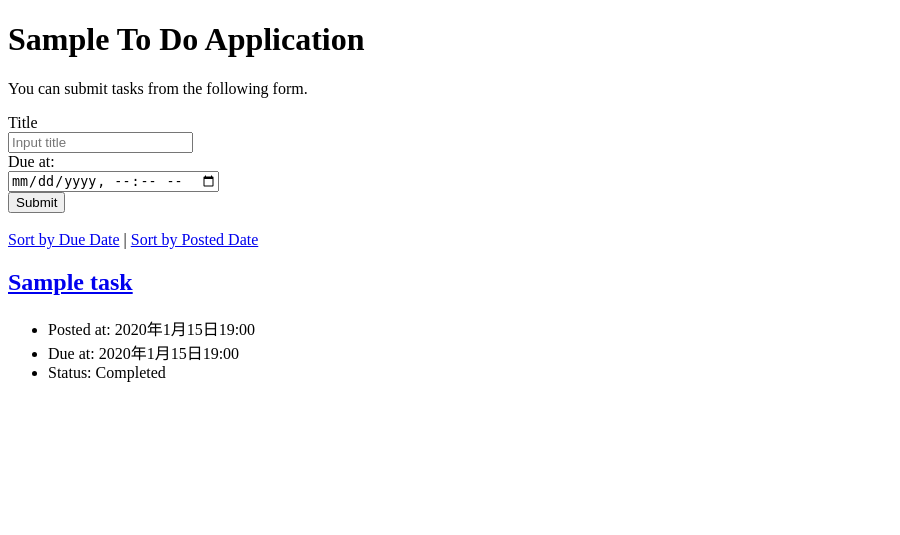
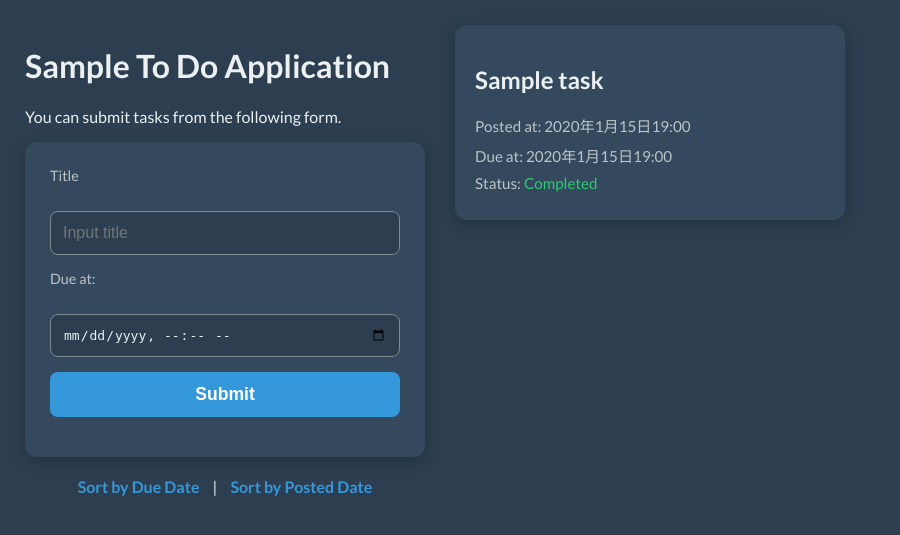
Before and after one commit to s1f102402237/django-test-exercise, a Django app: page / in a window 1280 px wide. Shown: the top 535 px of the page, without its empty margins (0-900 px from the left). Run offline with Django 5.2, Linux system fonts and the light colour scheme; tables that the repository leaves empty hold one stand-in row (values such as "Sample post").

Commit message:
indexのcssを適応

```diff
--- a/config/settings.py
+++ b/config/settings.py
@@ -11,7 +11,7 @@ https://docs.djangoproject.com/en/5.2/ref/settings/
 """
 
 from pathlib import Path
-
+import os
 # Build paths inside the project like this: BASE_DIR / 'subdir'.
 BASE_DIR = Path(__file__).resolve().parent.parent
 
@@ -117,6 +117,9 @@ USE_TZ = True
 
 STATIC_URL = 'static/'
 
+STATICFILES_DIRS = [
+    os.path.join(BASE_DIR, 'static'),
+]
 # Default primary key field type
 # https://docs.djangoproject.com/en/5.2/ref/settings/#default-auto-field
 
--- /dev/null
+++ b/todo/static/css/index.css
@@ -0,0 +1,168 @@
+@import url('https://fonts.googleapis.com/css2?family=Lato:wght@400;700&display=swap');
+
+body {
+  font-family: 'Lato', sans-serif;
+  background-color: #2c3e50;
+  color: #ecf0f1;
+  margin: 0;
+  padding: 25px;
+}
+
+h1,h2,h3,h4,h5,h6 {
+  font-weight: 700;
+}
+
+a {
+  color: #3498db;
+  text-decoration: none;
+  transition: color 0.3s ease;
+}
+
+a:hover {
+  color: #5dade2;
+  text-decoration: underline;
+}
+
+.main-layout-container {
+  display: flex;
+  align-items: flex-start;
+  gap: 30px;
+  width: 100%;
+  max-width: 1500px;
+  margin: 0 auto;
+}
+
+.left-column {
+  flex: 0 0 400px;
+  position: sticky;
+  top: 25px;
+}
+
+.right-column {
+  flex: 1;
+}
+
+form {
+  background-color: #34495e;
+  padding: 25px;
+  border-radius: 12px;
+  box-shadow: 0 4px 15px rgba(0, 0, 0, 0.2);
+  width: 100%;
+  box-sizing: border-box;
+}
+
+form div {
+  margin-bottom: 15px;
+}
+
+label {
+  display: block;
+  margin-bottom: 8px;
+  font-size: 0.9em;
+  color: #bdc3c7;
+}
+
+input[type="text"],
+input[type="datetime-local"] {
+  width: 100%;
+  padding: 12px;
+  border: 1px solid #7f8c8d;
+  border-radius: 8px;
+  background-color: #2c3e50;
+  color: #ecf0f1;
+  font-size: 1em;
+  box-sizing: border-box;
+  transition: border-color 0.3s ease, box-shadow 0.3s ease;
+}
+
+input[type="text"]:focus,
+input[type="datetime-local"]:focus {
+  outline: none;
+  border-color: #3498db;
+  box-shadow: 0 0 5px rgba(52, 152, 219, 0.5);
+}
+
+button[type="submit"] {
+  width: 100%;
+  padding: 12px 20px;
+  background-color: #3498db;
+  color: white;
+  border: none;
+  border-radius: 8px;
+  font-size: 1.1em;
+  font-weight: bold;
+  cursor: pointer;
+  transition: background-color 0.3s ease, transform 0.2s ease;
+}
+
+button[type="submit"]:hover {
+  background-color: #2980b9;
+  transform: translateY(-2px);
+}
+
+.sort-links {
+  margin-top: 20px;
+  text-align: center;
+}
+
+.sort-links a {
+  margin: 0 10px;
+  font-weight: bold;
+}
+
+.task-list-container {
+  display: grid;
+  grid-template-columns: repeat(2, 1fr);
+  gap: 20px;
+  width: 100%;
+}
+
+.task-card {
+  background-color: #34495e;
+  padding: 20px;
+  border-radius: 12px;
+  box-shadow: 0 4px 15px rgba(0, 0, 0, 0.2);
+  transition: transform 0.3s ease, box-shadow 0.3s ease;
+}
+
+.task-card:hover {
+  transform: translateY(-5px);
+  box-shadow: 0 8px 25px rgba(0, 0, 0, 0.3);
+}
+
+.task-card h2 a {
+  color: #ecf0f1;
+  text-decoration: none;
+}
+
+.task-card h2 a:hover {
+  color: #3498db;
+}
+
+.task-card ul {
+  list-style: none;
+  padding: 0;
+  margin: 10px 0 0 0;
+}
+
+.task-card li {
+  margin-bottom: 8px;
+  color: #bdc3c7;
+  font-size: 0.95em;
+}
+
+@media (max-width: 992px) {
+  .main-layout-container {
+    flex-direction: column;
+    gap: 0;
+  }
+
+  .left-column {
+    width: 100%;
+    margin-bottom: 30px;
+  }
+
+  .task-list-container {
+    grid-template-columns: repeat(auto-fill, minmax(320px, 1fr));
+  }
+}
--- a/todo/templates/todo/index.html
+++ b/todo/templates/todo/index.html
@@ -1,14 +1,18 @@
 {% load static %}
 <!DOCTYPE html>
 <html lang="ja">
-
     <head>
         <title>To Do Application</title>
         <meta charset="UTF-8">
         <meta name="author" content="INIAD">
+        <meta name="viewport" content="width=device-width, initial-scale=1.0">
+        <link rel="stylesheet" href="{% static 'css/index.css' %}">
     </head>
 
     <body>
+        <div class="main-layout-container">
+
+            <div class="left-column">
                 <h1>Sample To Do Application</h1>
                 <p>You can submit tasks from the following form.</p>
 
@@ -26,15 +30,17 @@
                         <button type="submit">Submit</button>
                     </div>
                 </form>
-    <br>
 
-    <div>
+                <div class="sort-links">
                     <a href="{% url 'index' %}?order=due">Sort by Due Date</a> |
                     <a href="{% url 'index' %}?order=post">Sort by Posted Date</a>
                 </div>
+            </div>
 
+            <div class="right-column">
+                <div class="task-list-container">
                     {% for task in tasks %}
-    <div class="text">
+                    <div class="task-card">
                         <h2><a href="{% url 'detail' task.id %}">{{ task.title }}</a></h2>
                         <ul>
                             <li>Posted at: {{ task.posted_at }}</li>
@@ -42,13 +48,17 @@
                             <li>Due at: {{ task.due_at }}</li>
                             {% endif %}
                             {% if task.completed %}
-        <li>Status: Completed</li>
+                            <li>Status: <span style="color: #2ecc71;">Completed</span></li>
                             {% else %}
-        <li>Status: Not Completed</li>
+                            <li>Status: <span style="color: #e74c3c;">Not Completed</span></li>
                             {% endif %}
                         </ul>
                     </div>
                     {% endfor %}
+                </div>
+            </div>
+
+        </div>
 
         <script>
             function validateForm() {
@@ -72,4 +82,5 @@
             }
         </script>
     </body>
+
 </html>
```
Lines whose indentation alone changed are shown as unchanged.
